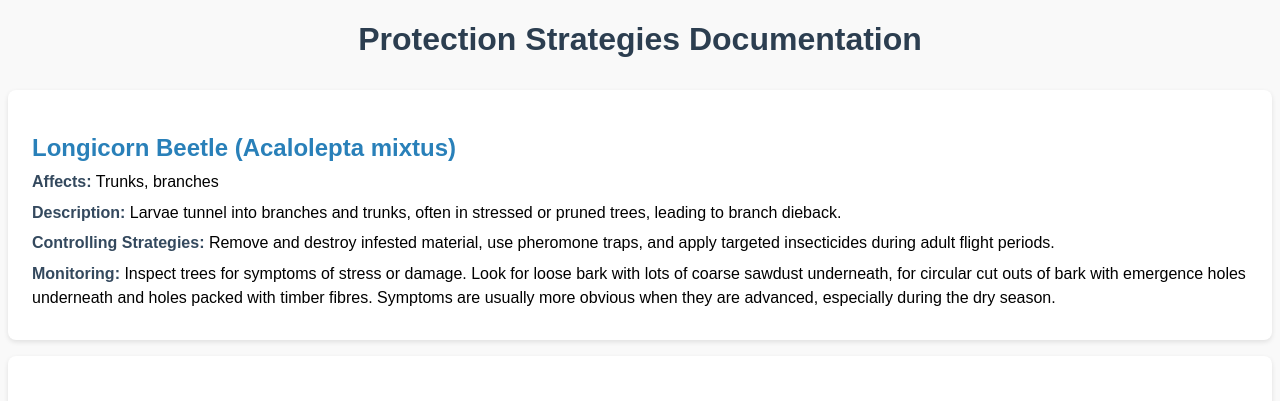
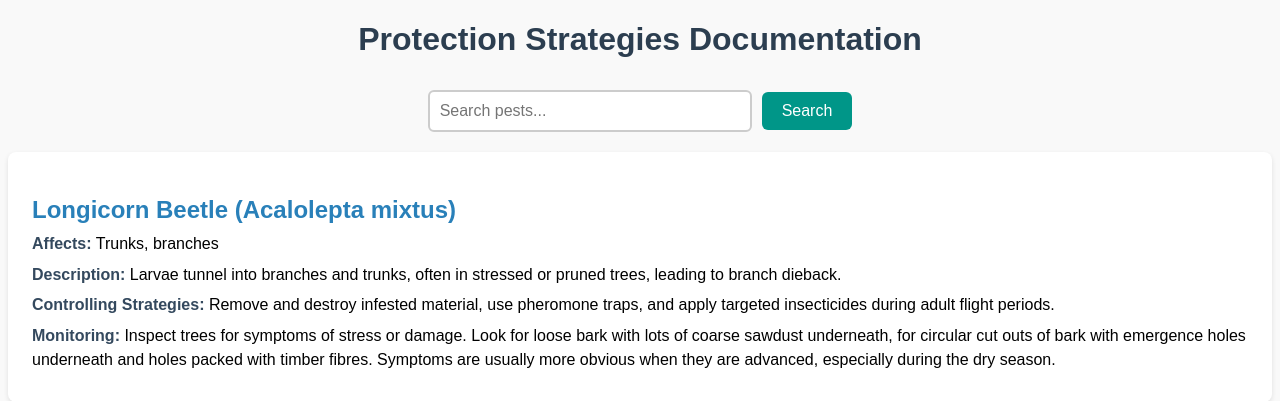
Before and after one commit to Faiyaz197023/HIT237, a Django app: page /protect/ in a window 1280 px wide. Shown: the part 108-509 px from the top of the page. Run offline with Django 5.2, Linux system fonts and the light colour scheme.

Commit message:
Update protect.html

```diff
--- a/HIT237-main/Mango_app/templates/main/protect.html
+++ b/HIT237-main/Mango_app/templates/main/protect.html
@@ -1,11 +1,10 @@
-
 {% load static %}
 <!DOCTYPE html>
 <html lang="en">
 <head>
     <meta charset="UTF-8">
     <title>Protection Strategies</title>
-    <link rel="stylesheet" href="{% static 'css/protect.css'%}">
+    <link rel="stylesheet" href="{% static 'css/protect.css' %}">
 </head>
 <body>
     <nav>
@@ -14,8 +13,16 @@
 
     <main>
         <div class="protect">
+            <h1>Protection Strategies Documentation</h1>
 
-    <h1>Protection Strategies Documentation</h1>
+            <form method="get" action="">
+                <input type="text" name="search" placeholder="Search pests..." value="{{ query|default:'' }}">
+                <button type="submit">Search</button>
+            </form>
+
+            {% if protected_pests|length == 0 %}
+                <p>No pests found matching your search.</p>
+            {% else %}
                 <ul>
                     {% for pest in protected_pests %}
                         <li>
@@ -27,6 +34,7 @@
                         </li>
                     {% endfor %}
                 </ul>
+            {% endif %}
         </div>
     </main>
 </body>
```
Lines whose indentation alone changed are shown as unchanged.
